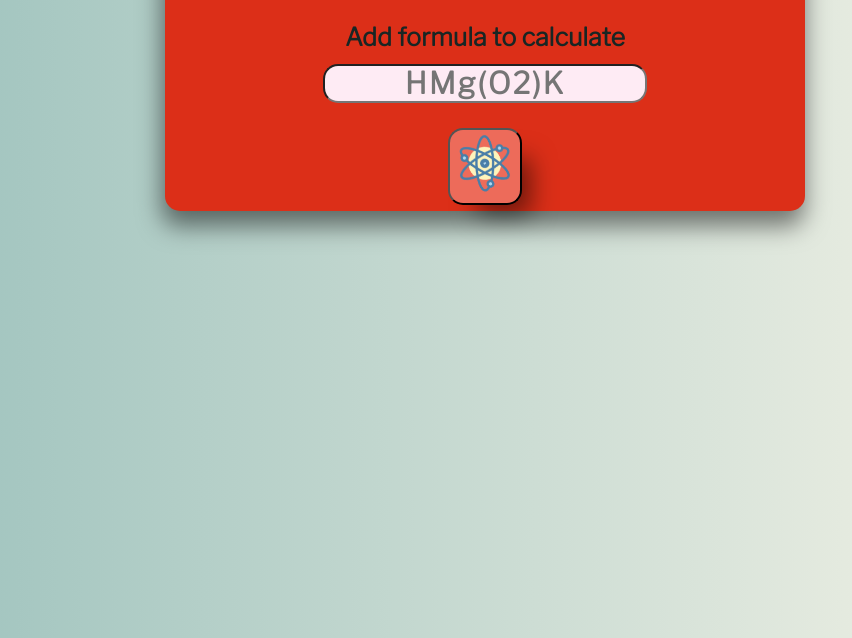
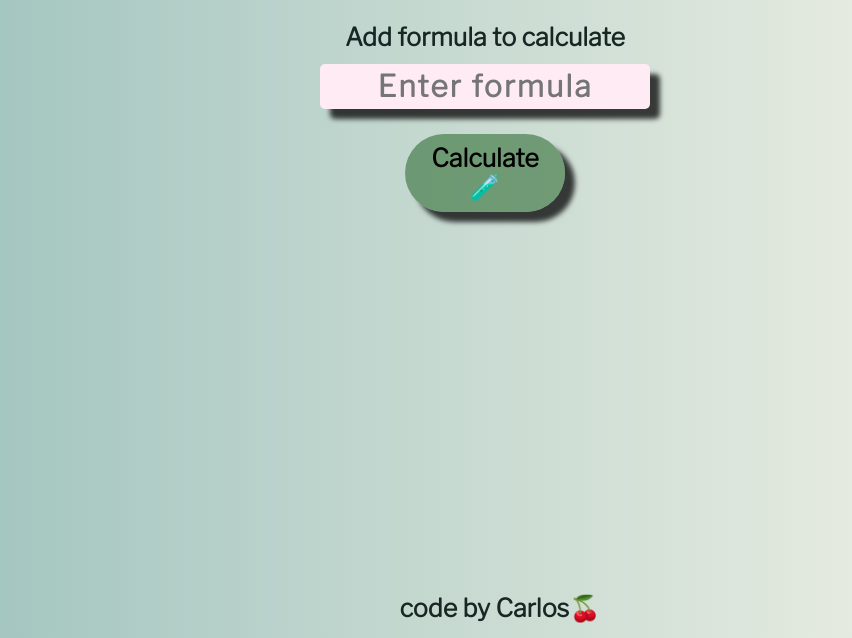
Before and after one commit to sevillecarlos/atomic-counter, a website built with Parcel: page index.html in a window 1280 px wide. Shown: the part 162-800 px from the top of the page, without its empty margins (155-1007 px from the left). Built offline with nearby package versions, Linux system fonts and the light colour scheme.

Commit message:
fix the style

```diff
--- a/index.html
+++ b/index.html
@@ -47,7 +47,11 @@
       <form>
         <div class="section group">
           <div class="col span-3-of-3">
-            <input class="formula-intro" placeholder="HMg(O2)K" type="text" />
+            <input
+              class="formula-intro"
+              placeholder="Enter formula"
+              type="text"
+            />
           </div>
           <div class="section group">
             <div class="col span-3-of-3">
@@ -57,12 +61,15 @@
         </div>
         <div class="section group">
           <div class="col span-3-of-3">
-            <button type="submit" class="btn calc-btn">
-              <img class="atom-img" src="./assets/img/atom.png" />
-            </button>
+            <button type="submit" class="btn calc-btn">Calculate 🧪</button>
           </div>
         </div>
       </form>
+      <div class="section group">
+        <div class="col span-3-of-3">
+          <h5 class="enter-formula"></h5>
+        </div>
+      </div>
       <div class="section group">
         <div class="col span-3-of-3">
           <div class="container-counter-elements">
@@ -70,6 +77,9 @@
           </div>
         </div>
       </div>
+      <div class="footer">
+        <span>code by Carlos🍒</span>
+      </div>
     </div>
   </body>
   <script src="./src/js/script.js"></script>
--- a/src/css/style.css
+++ b/src/css/style.css
@@ -26,8 +26,9 @@ body {
   filter: progid:DXImageTransform.Microsoft.gradient(startColorstr="#9bc1bc",endColorstr="#e6ebe0",GradientType=1);
 }
 input[type="text"] {
-  border-radius: 15px;
+  border-radius: 5px;
   text-align: center;
+  border: none;
 }
 
 h3 {
@@ -36,17 +37,13 @@ h3 {
 
 table {
   border-spacing: 0;
-  background-color: #27918f;
   border-collapse: collapse;
   width: 100%;
   margin: auto;
   display: inline-block;
   overflow: auto;
+  min-height: 20px;
   height: 450px;
-  border-radius: 15px;
-  box-shadow: 4px 14px 49px -8px rgba(0, 0, 0, 0.5);
-  -webkit-box-shadow: 4px 14px 49px -8px rgba(0, 0, 0, 0.5);
-  -moz-box-shadow: 4px 14px 49px -8px rgba(0, 0, 0, 0.5);
 }
 
 td {
@@ -57,25 +54,21 @@ td {
   vertical-align: middle;
 }
 
-tr:nth-child(even) {
-  background-color: #8eb8b3;
+
+button {
+  border-radius: 50px;
 }
+
 /*************************************************************************************************************/
 .container {
   width: 50%;
   margin: auto;
   display: block;
   text-align: center;
-  background-color: #dc2f18;
-  border-radius: 15px;
-  box-shadow: -2px 14px 24px 1px rgba(0, 0, 0, 0.5);
-  -webkit-box-shadow: -2px 14px 24px 1px rgba(0, 0, 0, 0.5);
-  -moz-box-shadow: -2px 14px 24px 1px rgba(0, 0, 0, 0.5);
 }
 .title {
   font-size: 50px;
   color: #182624;
-  text-shadow: 5px 2px 2px rgba(150, 150, 150, 1);
 }
 .logo-image {
   height: 100px;
@@ -85,47 +78,50 @@ tr:nth-child(even) {
 .formula-intro {
   font-size: 30px;
   width: 50%;
+  padding: 5px;
   background-color: #feebf4;
   color: #182624;
   letter-spacing: 2px;
   margin: auto;
   font-weight: bold;
-}
-
-.btn {
-  border-radius: 15px;
-  padding: 5px 10px;
+  box-shadow: 10px 10px 5px 0px rgba(0, 0, 0, 0.75);
+  -webkit-box-shadow: 10px 10px 5px 0px rgba(0, 0, 0, 0.75);
+  -moz-box-shadow: 10px 10px 5px 0px rgba(0, 0, 0, 0.75);
 }
 .arrow-image {
   width: 80px;
 }
 .calc-btn {
-  background-color: #ed6b5a;
+  background-color: #2e6b3194;
   transition: background-color 0.2s;
-  font-weight: bolder;
-  text-align: center;
-  text-shadow: 5px 2px 2px rgba(150, 150, 150, 1);
+  border: none;
+  width: 25%;
+  padding: 10px;
+  font-weight: bold;
+  box-shadow: 10px 10px 5px 0px rgba(0, 0, 0, 0.75);
+  -webkit-box-shadow: 10px 10px 5px 0px rgba(0, 0, 0, 0.75);
+  -moz-box-shadow: 10px 10px 5px 0px rgba(0, 0, 0, 0.75);
   font-size: 25px;
-  box-shadow: 19px 20px 24px -10px rgba(0, 0, 0, 0.5);
-  -webkit-box-shadow: 19px 20px 24px -10px rgba(0, 0, 0, 0.5);
-  -moz-box-shadow: 19px 20px 24px -10px rgba(0, 0, 0, 0.5);
 }
 .calc-btn:hover {
-  background-color: #8eb8b3;
+  background-color: #737c6e;
 }
 .atom-img {
   width: 50px;
   animation: rotation 3s infinite linear;
 }
+.footer {
+  position: fixed;
+  left: 0;
+  bottom: 0;
+  width: 100%;
+  color: #182624;
+  text-align: center;
+  font-size: 25px;
+  padding: 15px;
+  font-weight: bold;
+}
 
-@keyframes rotation {
-  from {
-    transform: rotate(0deg);
-  }
-  to {
-    transform: rotate(359deg);
-  }
-}
 .containerTable {
   display: none;
 }
@@ -142,7 +138,30 @@ tr:nth-child(even) {
 .label-input {
   font-size: 25px;
 }
+.enter-formula{
+  text-align: center;
+  font-size: 30px;
+  margin-top: 50px;
 
+}
+::-webkit-scrollbar {
+  width: 10px;
+  border-radius: 15px;
+}
+
+::-webkit-scrollbar-track {
+  background: #cec9c9;
+  border-radius: 10px;
+}
+
+::-webkit-scrollbar-thumb {
+  background: rgb(134, 131, 131);
+  border-radius: 10px;
+}
+
+::-webkit-scrollbar-thumb:hover {
+  background: rgb(88, 83, 83);
+}
 /*************************************************************************************************************/
 /* Big tablets to 1200px*/
 @media only screen and (max-width: 1200px) {
--- a/src/js/script.js
+++ b/src/js/script.js
@@ -23,6 +23,7 @@ const btnCalc = document.querySelector(".calc-btn");
 const elementTableCounter = document.querySelector("table");
 const errorTag = document.querySelector(".error-tag");
 const tableContainer = document.querySelector(".container-counter-elements");
+const enterFormula = document.querySelector(".enter-formula");
 errorTag.textContent = "";
 tableContainer.setAttribute("class", "containerTable");
 /*************************************************************************************************************/
@@ -45,13 +46,19 @@ const clear = () => {
 
 const renderView = (obj) => {
   const { formulaCounter, formulaCounterN } = obj;
+  const checkElementsExistArr = [];
   clear();
   for (let index = 0; index < formulaCounter.length; index++) {
-    const element = pTable(formulaCounter[index]);
+    const elementFormula = formulaCounter[index];
+    const element = pTable(elementFormula);
     if (!element) {
-      errorTag.textContent = `☠️ Some element of the formula don't exist`;
+      console.log(formulaCounter[index]);
+      errorTag.textContent = `☠️ The element ${elementFormula} don\'t exist`;
       break;
     }
+    console.log(checkElementsExistArr.length)
+    checkElementsExistArr.map(v=> console.log(v))
+    if (checkElementsExistArr.every((v) => v !== "undefined")) {
       const { name, number } = element;
       if (errorTag.textContent === "" && element) {
         tableContainer.removeAttribute("class");
@@ -69,6 +76,7 @@ const renderView = (obj) => {
             alt="Element Image"
           />
         </td>`;
+      }
     }
   }
 };
@@ -216,7 +224,6 @@ const parseBracketFormula = (formula, formulaCounter, formulaCounterN) => {
       } else {
         errorTag.textContent =
           "⚠️ Don't have number to multiply to ( ) or [ ], please removed";
-        console.log("[]");
       }
     }
   }
@@ -227,6 +234,7 @@ const atomicCounter = function (
 ) {
   const formulaCounterN = [];
   const formulaCounter = [];
+  enterFormula.textContent = inputFormula.value;
 
   try {
     parseFormula(formula, formulaCounter, formulaCounterN);
```
Lines whose indentation alone changed are shown as unchanged.
